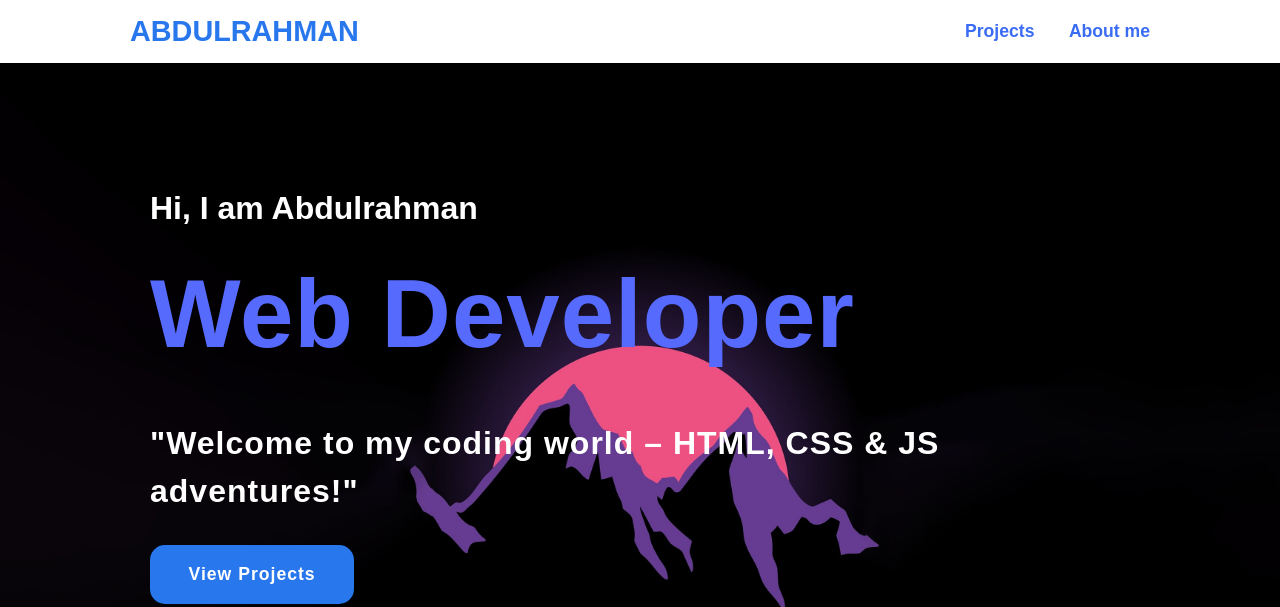
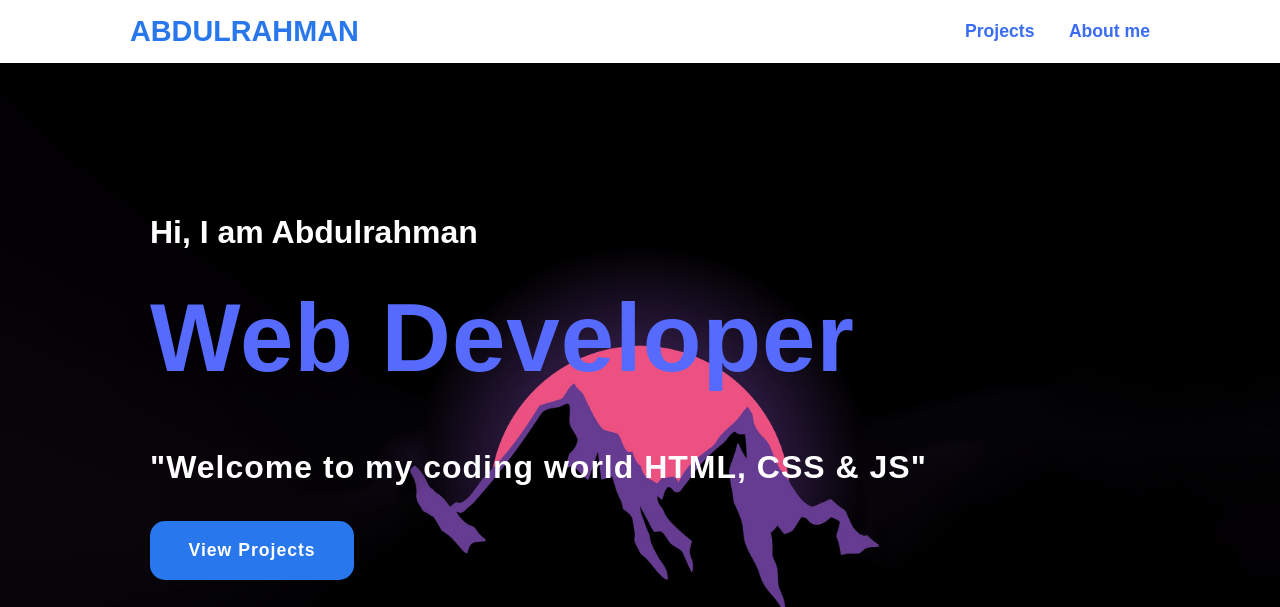
Before and after one commit to dooom77-0/My-first-site, a plain HTML site: page index.html in a window 1280 px wide. Shown: the top 607 px of the page. Drawn offline with nearby package versions, Linux system fonts and the light colour scheme.

Commit message:
Update index.html 2

```diff
--- a/index.html
+++ b/index.html
@@ -28,7 +28,7 @@
 
         <div>
             <h2>Hi, I am Abdulrahman<br><span class="typing">Web Developer</span></h2>
-            <h4>"Welcome to my coding world – HTML, CSS & JS adventures!"</h4>
+            <h4>"Welcome to my coding world HTML, CSS & JS"</h4>
             <button onclick="Github()" class="main-btn">View Projects</button>
             <p class="contact">Contact me</p>
             <div class="social-icons">
```
